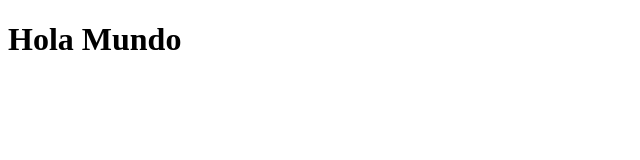
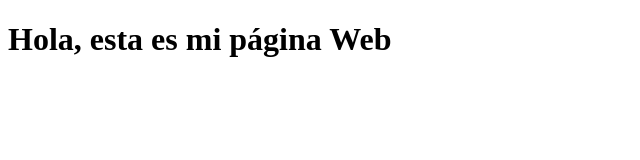
Before and after one commit to FernandoYaguana/EC2GIT1, a plain HTML site: page index.html in a window 1280 px wide. Shown: the whole page, without its empty margins (0-640 px from the left). Drawn offline with Linux system fonts and the light colour scheme.

Commit message:
Update index.html

```diff
--- a/index.html
+++ b/index.html
@@ -6,6 +6,6 @@
     <title>Hola Mundo</title>
 </head>
 <body>
-    <h1>Hola Mundo</h1>
+    <h1>Hola, esta es mi página Web</h1>
 </body>
 </html>
```
